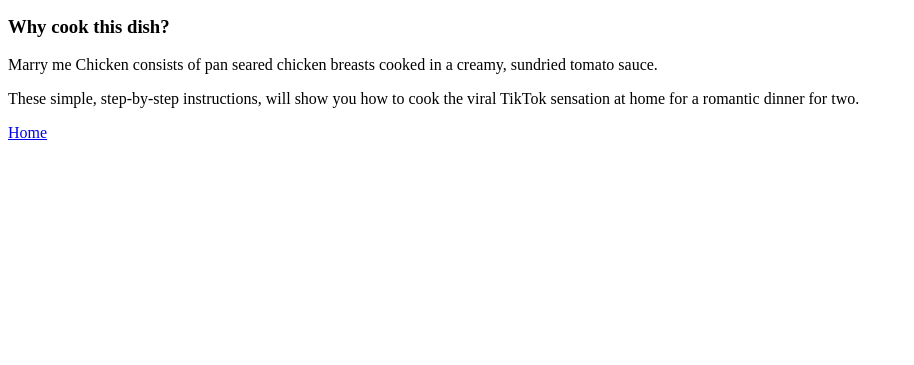
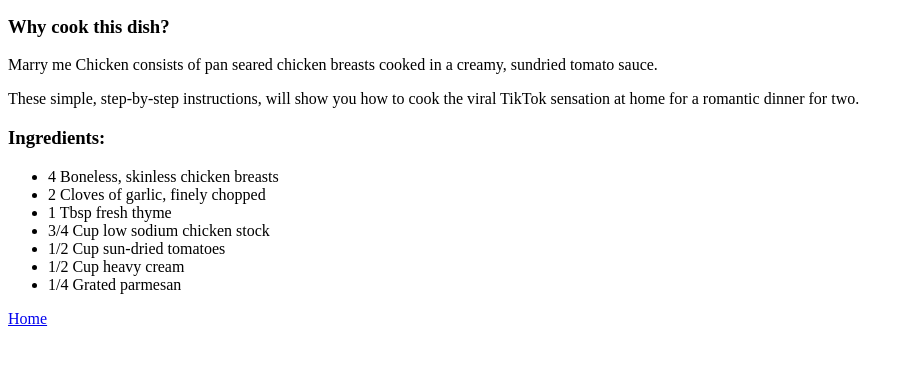
Before and after one commit to Seumas97/odin-recipies, a plain HTML site: page recipes/marrymechicken.html in a window 1280 px wide. Shown: the part 101-466 px from the top of the page, without its empty margins (0-914 px from the left). Drawn offline with Linux system fonts and the light colour scheme.

Commit message:
Added a list of ingredients.

```diff
--- a/recipes/marrymechicken.html
+++ b/recipes/marrymechicken.html
@@ -12,10 +12,24 @@
     <img src="chickenimg.jpg" alt="Marry me Chicken" width="500" height="300">
 
     <h3>Why cook this dish?</h3>
+
     <p> Marry me Chicken consists of pan seared chicken breasts cooked in a creamy, sundried tomato sauce.</p>
 
     <p>These simple, step-by-step instructions, will show you how to cook the viral TikTok sensation at home for a romantic dinner for two.</p>
 
-   <p> <a href="../index.html">Home</a></p>
+    <h3>Ingredients:</h3>
+    <ul>
+        <li>4 Boneless, skinless chicken breasts</li>
+        <li>2 Cloves of garlic, finely chopped</li>
+        <li>1 Tbsp fresh thyme</li>
+        <li>3/4 Cup low sodium chicken stock</li>
+        <li>1/2 Cup sun-dried tomatoes</li>
+        <li>1/2 Cup heavy cream</li>
+        <li>1/4 Grated parmesan</li>
+
+    </ul>
+
+
+    <p> <a href="../index.html">Home</a></p>
 </body>
 </html>
```
